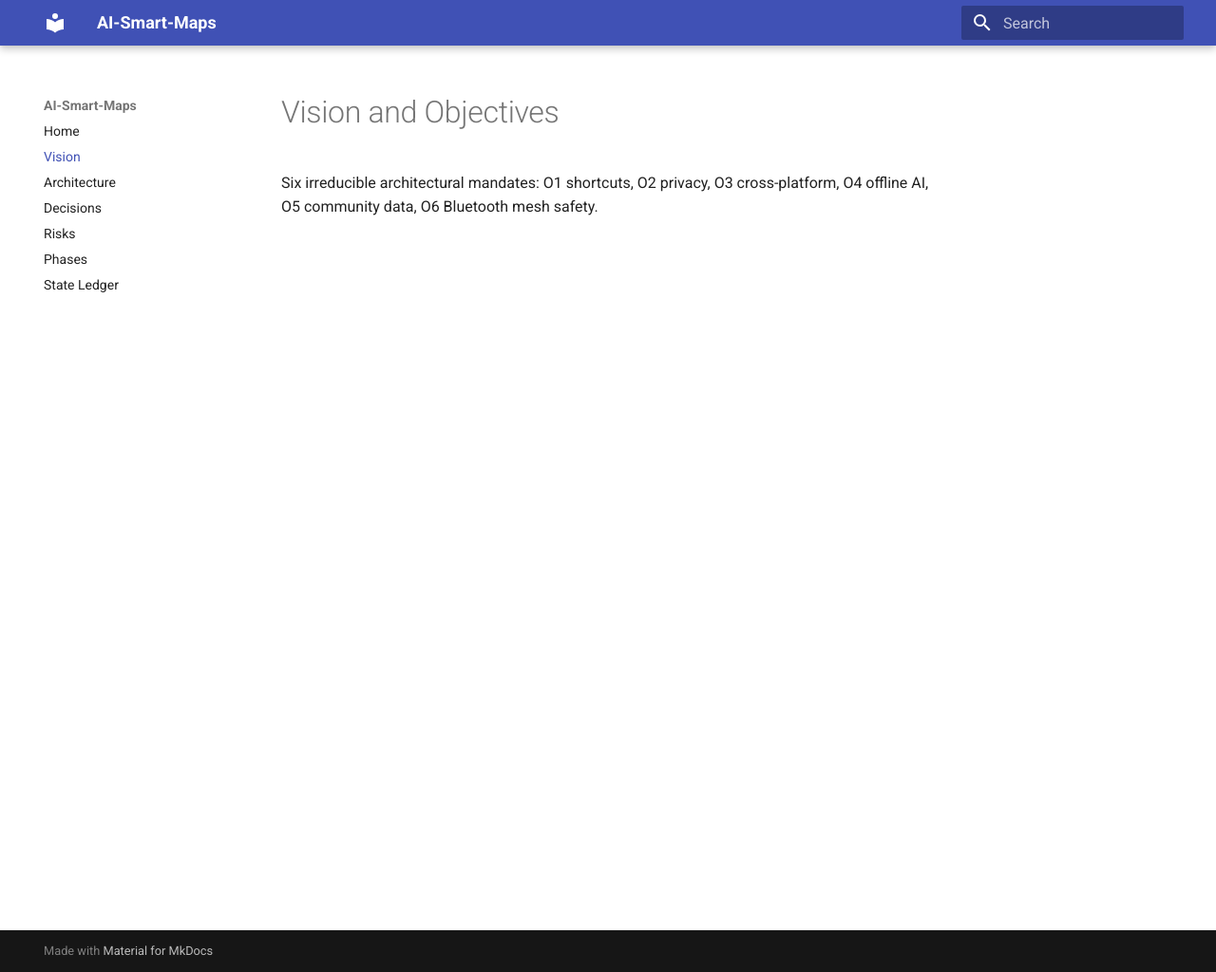
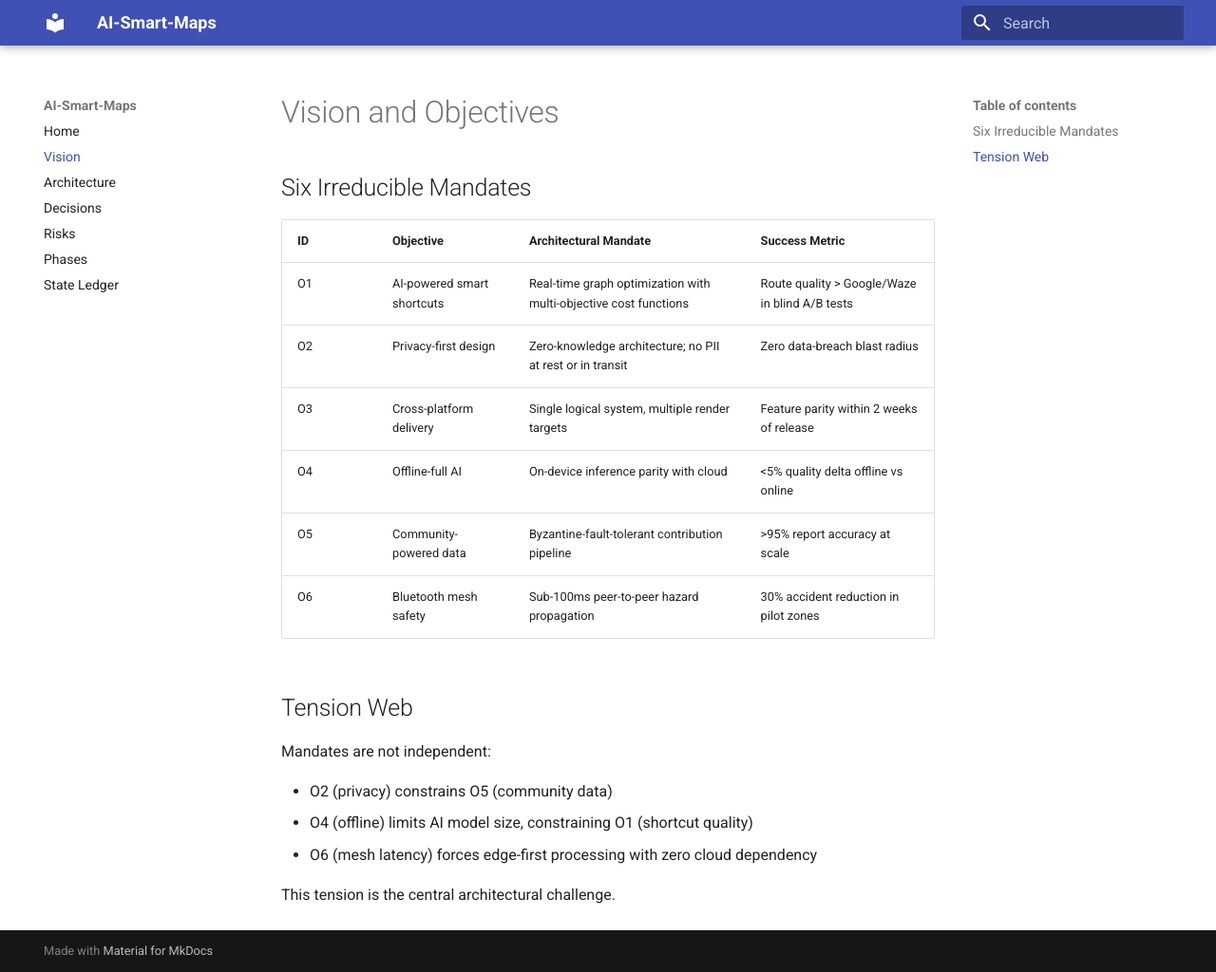
Before and after one commit to djibal/ai-smart-maps, an MkDocs documentation site: the page built from docs/vision/objectives.md, in a window 1280 px wide and 1024 px high. Shown: the whole window at 95% size. Built offline with MkDocs 1.6.1 and Material for MkDocs 9.7.7, drawn with Linux system fonts in a browser that asks for light colours.

Commit message:
Phase 1: structured vision, constraints, tradeoffs, risks, roadmap

```diff
--- a/docs/vision/objectives.md
+++ b/docs/vision/objectives.md
@@ -1,4 +1,22 @@
 # Vision and Objectives
 
-Six irreducible architectural mandates: O1 shortcuts, O2 privacy, O3 cross-platform,
-O4 offline AI, O5 community data, O6 Bluetooth mesh safety.
+## Six Irreducible Mandates
+
+| ID | Objective | Architectural Mandate | Success Metric |
+|----|-----------|----------------------|----------------|
+| O1 | AI-powered smart shortcuts | Real-time graph optimization with multi-objective cost functions | Route quality > Google/Waze in blind A/B tests |
+| O2 | Privacy-first design | Zero-knowledge architecture; no PII at rest or in transit | Zero data-breach blast radius |
+| O3 | Cross-platform delivery | Single logical system, multiple render targets | Feature parity within 2 weeks of release |
+| O4 | Offline-full AI | On-device inference parity with cloud | <5% quality delta offline vs online |
+| O5 | Community-powered data | Byzantine-fault-tolerant contribution pipeline | >95% report accuracy at scale |
+| O6 | Bluetooth mesh safety | Sub-100ms peer-to-peer hazard propagation | 30% accident reduction in pilot zones |
+
+## Tension Web
+
+Mandates are not independent:
+
+- O2 (privacy) constrains O5 (community data)
+- O4 (offline) limits AI model size, constraining O1 (shortcut quality)
+- O6 (mesh latency) forces edge-first processing with zero cloud dependency
+
+This tension is the central architectural challenge.
```
Also changed, not shown: docs/_state/ledger.md (+3 -3 lines), docs/architecture/tradeoffs.md (added, +13 -0 lines), docs/risks/assumptions.md (added, +16 -0 lines), docs/risks/register.md (+12 -1 lines), docs/roadmap/phases.md (added, +14 -0 lines), docs/vision/constraints.md (added, +21 -0 lines), site/_state/ledger/index.html, site/risks/register/index.html, site/search/search_index.json, site/vision/objectives/index.html, 1 other file.
